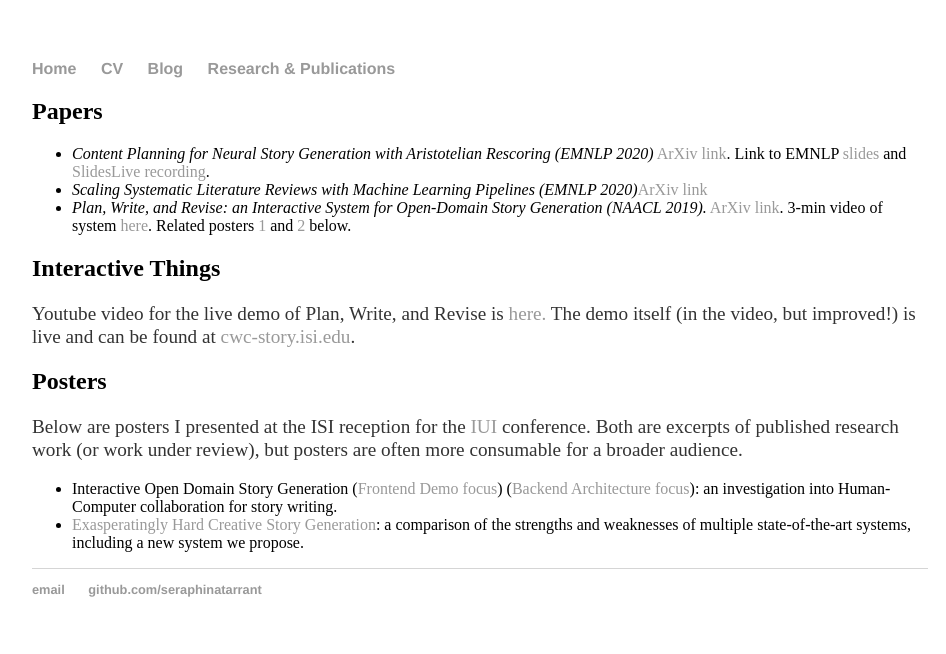
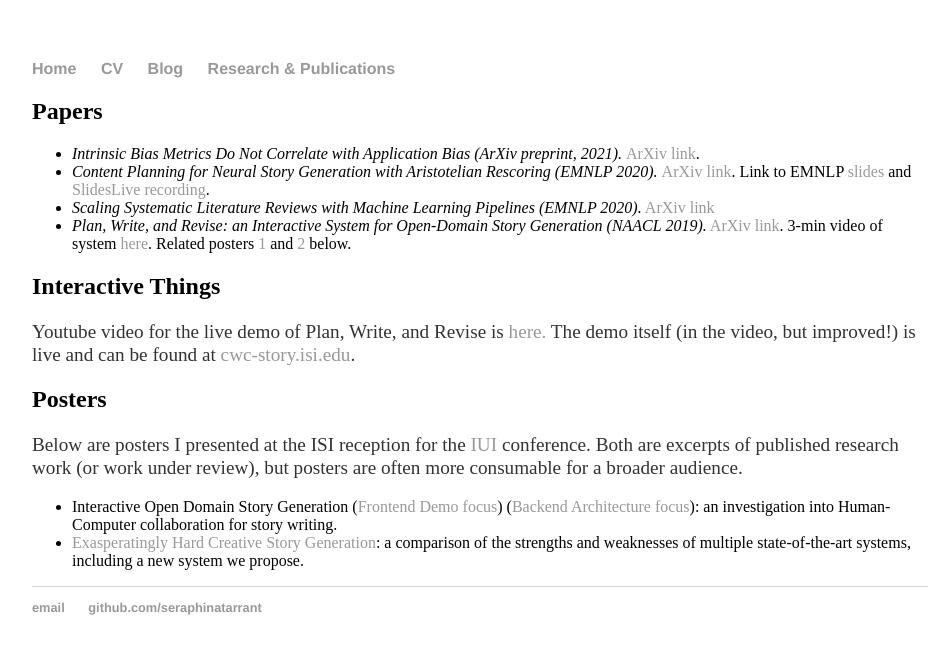
Before and after one commit to seraphinatarrant/seraphinatarrant.github.io, a Jekyll site: the page built from publications/index.html, in a window 1280 px wide. Shown: the top 654 px of the page, without its empty margins (160-1106 px from the left). Built offline with Jekyll 4.4.1, drawn with Linux system fonts in a browser that asks for light colours.

Commit message:
add preprint to pubs

```diff
--- a/publications/index.html
+++ b/publications/index.html
@@ -5,10 +5,11 @@ title: Research
 <div class="blurb">
 	<h2>Papers</h2>
     <ul>
-         <li><i>Content Planning for Neural Story Generation with Aristotelian Rescoring (EMNLP 2020)</i>
+		<li><i>Intrinsic Bias Metrics Do Not Correlate with Application Bias (ArXiv preprint, 2021). </i> <a href="https://arxiv.org/abs/2012.15859">ArXiv link</a>.</li>
+		<li><i>Content Planning for Neural Story Generation with Aristotelian Rescoring (EMNLP 2020). </i>
 		<a href="https://arxiv.org/abs/2009.09870">ArXiv link</a>. Link to EMNLP <a href="Content%20Planning%20for%20Neural%20Story%20Generation%20with%20Aristotelian%20Rescoring.pdf">
 				 slides</a> and <a href="https://slideslive.com/38939240/content-planning-for-neural-story-generation-with-aristotelian-rescoring">SlidesLive recording</a>. </li>
-		<li><i>Scaling Systematic Literature Reviews with Machine Learning Pipelines (EMNLP 2020)</i><a href="https://arxiv.org/abs/2010.04665">ArXiv link</a></li>
+		<li><i>Scaling Systematic Literature Reviews with Machine Learning Pipelines (EMNLP 2020).</i> <a href="https://arxiv.org/abs/2010.04665">ArXiv link</a></li>
 		<li><i>Plan, Write, and Revise: an Interactive System for Open-Domain Story Generation (NAACL 2019).</i>
         <a href="https://arxiv.org/abs/1904.02357">ArXiv link</a>. 3-min video of system <a href="https://youtu.be/-hGd2399dnA">here</a>.
 			Related posters <a href="NAACL_work_2019_poster_BE.pdf">1</a> and <a href="NAACL_work_2019_poster.pdf">2</a> below.</li>
```
